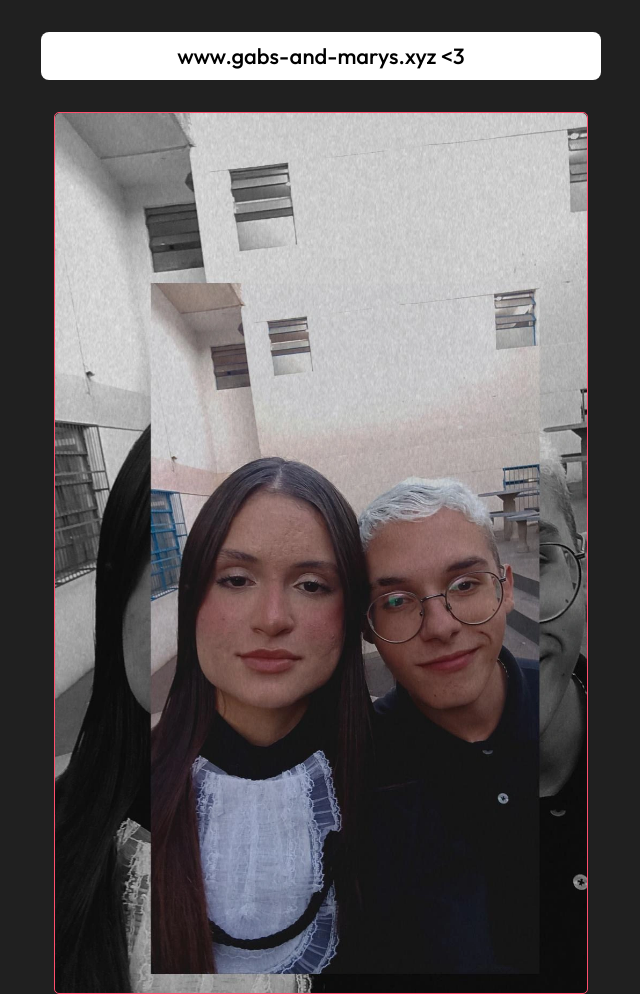
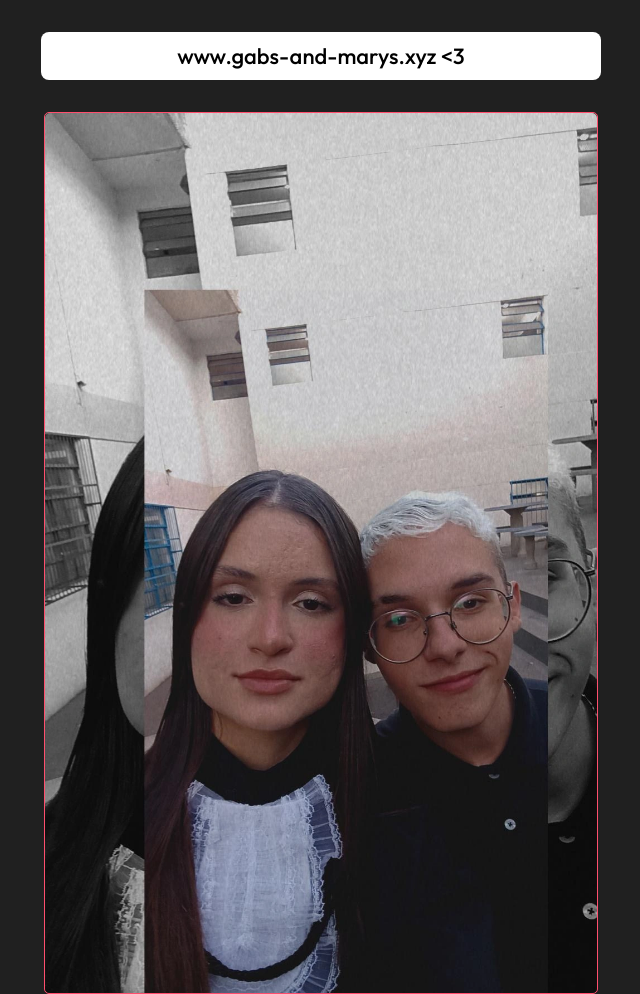
Before and after one commit to gabs-viana/love-you-marys, a plain HTML site: page index.html in a window 1280 px wide. Shown: the top 994 px of the page, without its empty margins (319-959 px from the left). Drawn offline with Linux system fonts and the light colour scheme.

Commit message:
Agora sim atualizadin

```diff
--- a/style.css
+++ b/style.css
@@ -34,7 +34,7 @@ body {
     border: 1px solid rgb(255 78 109);
     border-radius: 5px;
     height: 55rem;
-    width: 33.25rem;
+    width: 34.5rem;
     overflow: hidden;
     margin: 0 auto;
     padding: 0;
```
